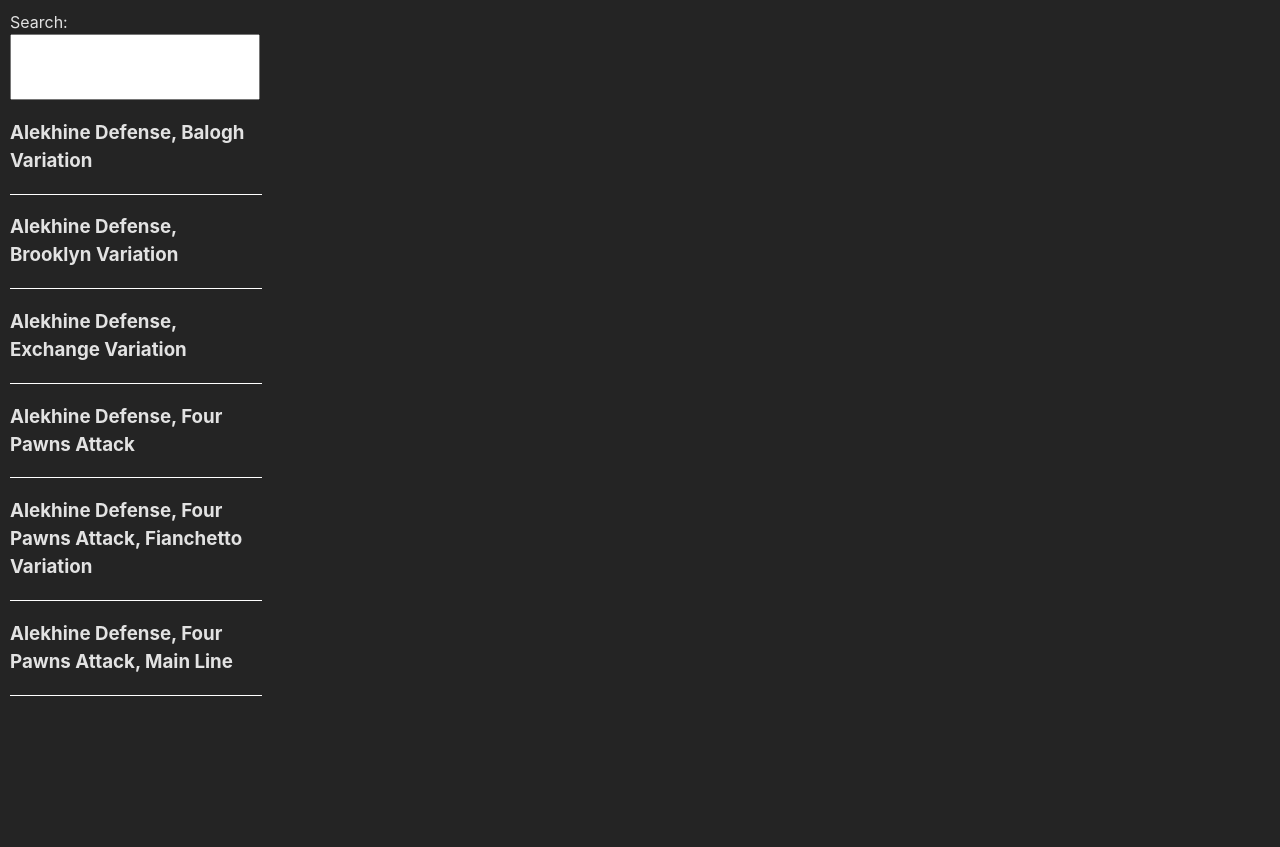
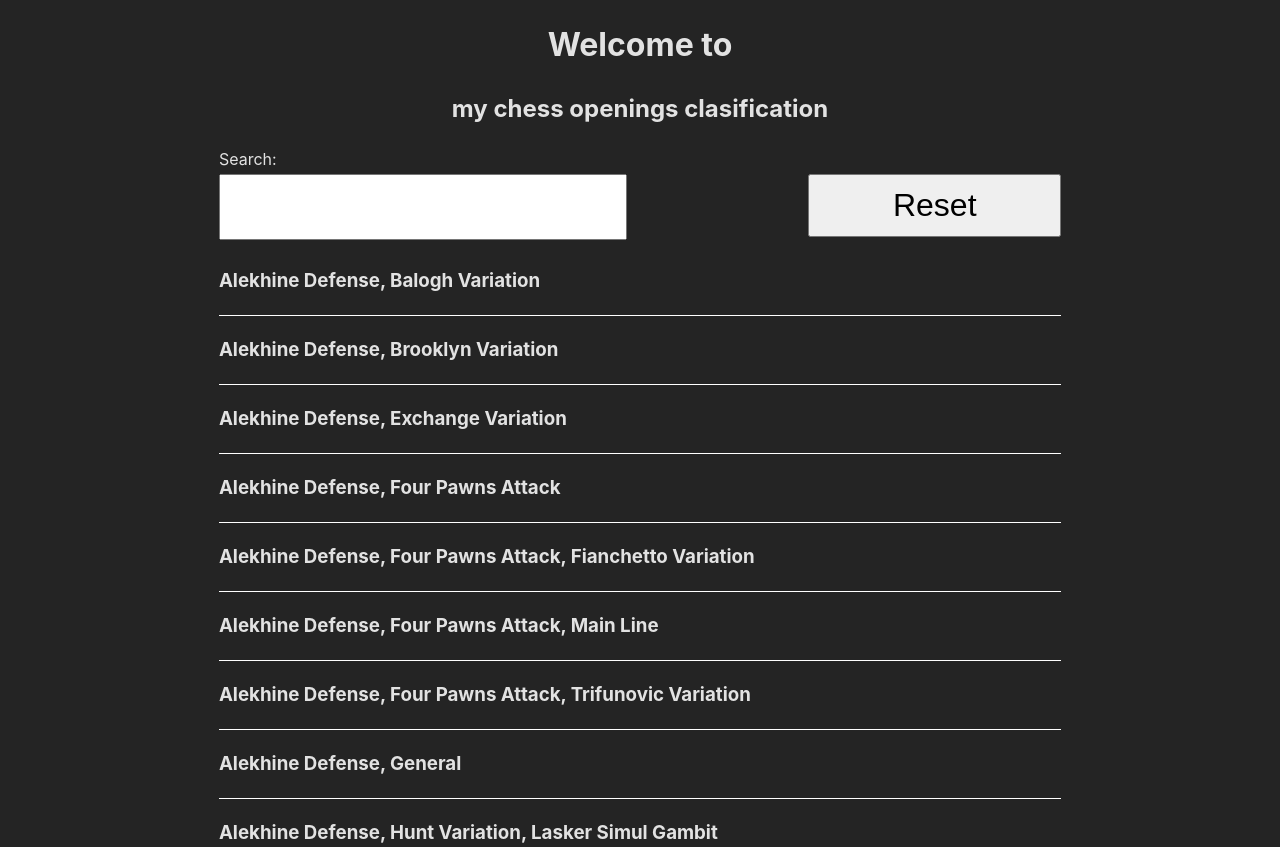
Before and after one commit to Zokky2e/chess-openings-visualization, a React (Vite) app: page / in a window 1280 px wide. Before the commit the page ends 800 px from the top, so only its background shows below. Built offline with nearby package versions, Linux system fonts and the light colour scheme.

Commit message:
changed design for future development of multiple selected openings

```diff
--- a/src/App.css
+++ b/src/App.css
@@ -4,23 +4,56 @@
 	gap: 5%;
 	padding: 10px;
 }
+h3 {
+	margin: 0;
+	padding: 20px 0;
+}
+
+.container-no-content {
+	display: flex;
+	flex-direction: column-reverse;
+	align-items: center;
+
+}
+.title-card {
+	display: flex;
+	flex-direction: column;
+	justify-content: center;
+	align-items: center;
+	text-align: center;
+}
 
 .list-container {
-	max-width: 400px;
+	max-width: max-content;
 	max-height: 600px;
 	overflow-y: scroll;
+}
+.selected-opening {
+	background-color: rgb(107, 107, 107);
 }
 
 .filter {
 	display: flex;
 	flex-direction: column;
+	gap: 10px;
+}
 
+.filter div:first-of-type {
+	display: grid;
+	grid-template-rows: 30% 70%;
+	grid-template-columns: 20% 50% 30%;
 }
+
 .filter input {
-	width: 96%;
+	grid-column: span 2;
+	width: 90%;
 	height: 60px;
 	font-size: 36px;
 	max-width: 400px;
+}
+.filter button {
+	padding: 0;
+	font-size: 32px;
 }
 
 ul{
@@ -37,3 +70,25 @@ svg {
 	display: inline;
 	margin: 0;
 }
+.main {
+	display: grid;
+	grid-template-columns: repeat(3, 1fr);
+    grid-template-rows: repeat(1, 1fr);
+    grid-gap: 10px;
+
+}
+
+#chess-board {
+	grid-column: span 2;
+	grid-row: span 2;
+  }
+
+@media screen and (max-width: 1600px) {
+	.container {
+		grid-template-columns: 100%
+	}
+	.main {
+		grid-template-columns: repeat(2, 1fr);
+	}
+
+}
--- a/src/App.tsx
+++ b/src/App.tsx
@@ -10,7 +10,9 @@ import BarGraph from "./components/BarGraph";
 function App() {
 	const [chessOpenings, setChessOpenings] = useState<ChessOpening[]>([]);
 	const [query, setQuery] = useState<string>("");
-	const [selectedOpening, setSelectedOpening] = useState<ChessOpening>();
+	const [selectedOpenings, setSelectedOpenings] = useState<ChessOpening[]>(
+		[]
+	);
 	useEffect(() => {
 		getJSON();
 	}, [query]);
@@ -21,9 +23,19 @@ function App() {
 		);
 		setChessOpenings(filteredChessOpenings);
 	}
-
+	function checkIfSelected(name: string) {
+		return selectedOpenings.some(
+			(opening) => opening.opening_name === name
+		);
+	}
 	return (
-		<div className="container">
+		<div
+			className={
+				selectedOpenings.length !== 0
+					? "container"
+					: "container-no-content"
+			}
+		>
 			<div className="filter">
 				<div>
 					<label htmlFor="query">Search:</label>
@@ -36,6 +48,13 @@ function App() {
 							setQuery(e.target.value);
 						}}
 					/>
+					<button
+						onClick={() => {
+							setSelectedOpenings([]);
+						}}
+					>
+						Reset
+					</button>
 				</div>
 				<div className="list-container">
 					<ul>
@@ -44,32 +63,70 @@ function App() {
 								<li
 									key={id}
 									onClick={() => {
-										console.log(opening);
-										setSelectedOpening(opening);
+										const indexOfElement =
+											selectedOpenings.findIndex(
+												(selectedOpening) =>
+													opening.opening_name ===
+													selectedOpening.opening_name
+											);
+										if (indexOfElement === -1) {
+											setSelectedOpenings((prevState) => [
+												...prevState,
+												opening,
+											]);
+										} else {
+											setSelectedOpenings((prevState) =>
+												prevState.filter(
+													(_, index) =>
+														index !== indexOfElement
+												)
+											);
+										}
 									}}
 								>
-									<h3>{opening.opening_name}</h3>
+									<h3
+										className={
+											checkIfSelected(
+												opening.opening_name
+											)
+												? "selected-opening"
+												: ""
+										}
+									>
+										{opening.opening_name}
+									</h3>
 								</li>
 							);
 						})}
 					</ul>
 				</div>
 			</div>
-			<div id="main" className="main">
-				<div>
-					{selectedOpening && (
-						<ChessBoard chessOpening={selectedOpening} />
-					)}
+			{selectedOpenings.length === 0 && (
+				<div className="title-card">
+					<div>
+						<h1>Welcome to</h1>
+						<h2> my chess openings clasification</h2>
+					</div>
 				</div>
-				<div>
-					{selectedOpening && (
+			)}
+			{selectedOpenings.length === 1 && (
+				<div id="main" className="main">
+					<div>
+						<ChessBoard chessOpening={selectedOpenings[0]} />
+					</div>
+					<div>
 						<div className="graphs">
-							<PieChart chessOpening={selectedOpening} />
-							{/* <BarGraph chessOpening={selectedOpening} /> */}
+							<PieChart chessOpening={selectedOpenings[0]} />
+							<BarGraph chessOpening={selectedOpenings[0]} />
 						</div>
-					)}
+					</div>
 				</div>
-			</div>
+			)}
+			{selectedOpenings.length > 1 && (
+				<div id="main" className="main">
+					<h2>In development...</h2>
+				</div>
+			)}
 		</div>
 	);
 }
```
